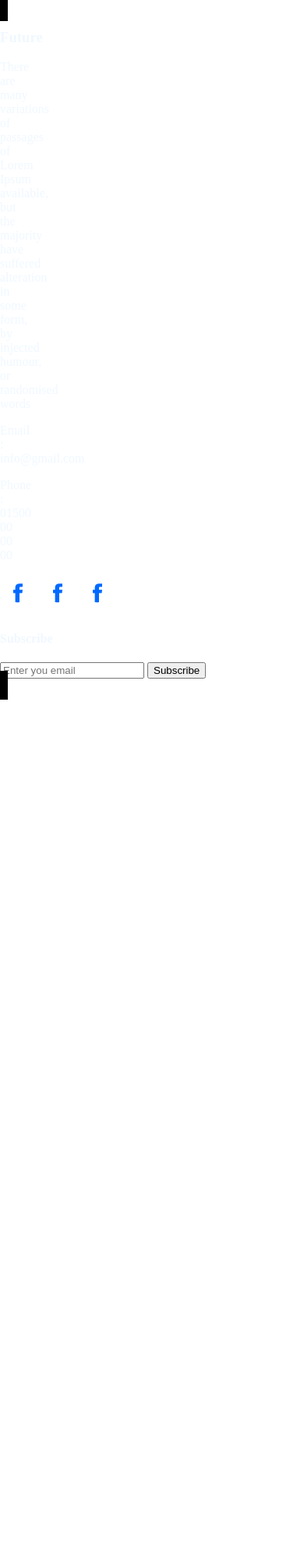
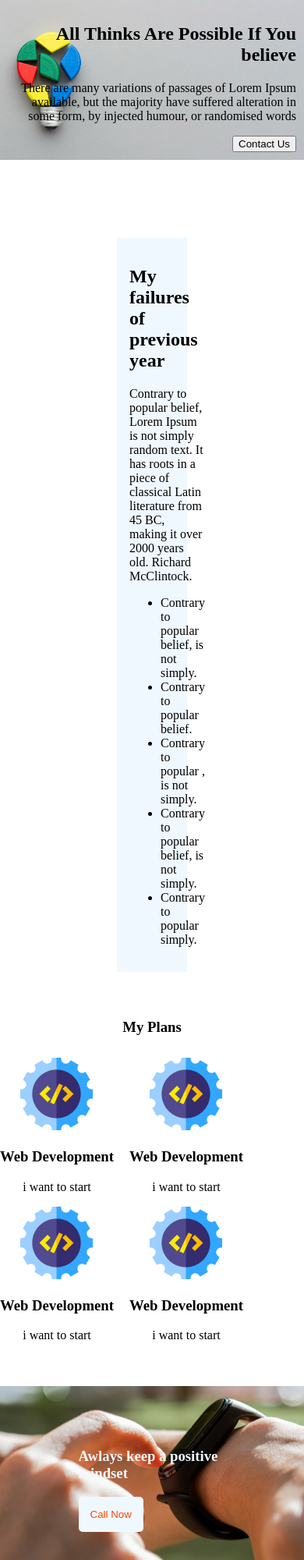
Before and after one commit to SI-Tanbir/new-year-shafik, a plain HTML site: page index.html in a window 390 px wide. Shown: the top 2000 px of the page at 78% size. Before the commit the page ends 897 px from the top, so only its background shows below. Drawn offline with Linux system fonts and the light colour scheme.

Commit message:
trying to make responsive

```diff
--- a/index.html
+++ b/index.html
@@ -10,7 +10,7 @@
 </head>
 
 <body>
-    <header class="hide">
+    <header>
         <div>
 
         </div>
@@ -24,7 +24,7 @@
 
     </header>
     <main>
-        <div class="Women-face hide">
+        <div class="Women-face ">
             <div class="women-images"><img src="./images/person.png" alt="">
             </div>
             <div class="Women-failure">
@@ -45,7 +45,7 @@
 
         </div>
 
-        <section class="my-plans-banner hide ">
+        <section class="my-plans-banner">
             <h3 class="my-plans-title">My Plans</h3>
             <div class="my-plans-icons">
 
@@ -80,7 +80,7 @@
 
 
 
-        <section class="background-watch-image hide">
+        <section class="background-watch-image ">
             <h3>Awlays keep a positive mindset</h3>
             <button class="btn-call">Call Now</button>
 
@@ -93,9 +93,11 @@
                 in some form, by injected humour, or randomised words</p>
             <p>Email : info@gmail.com</p>
             <p>Phone : 01500 00 00 00</p>
+            <div class="left-banner-icons">
             <img src="./images/icons/fb.png" alt="">
             <img src="./images/icons/fb.png" alt="">
             <img src="./images/icons/fb.png" alt="">
+        </div>
         </div>
         <div class="right-banner">
             <h4>Subscribe</h4>
--- a/style.css
+++ b/style.css
@@ -80,6 +80,7 @@ padding:0}
     color: aliceblue;
     display: flex;
     padding: 80px;
+    gap: 10px;
 
 }
 .address-banner p{
@@ -89,6 +90,7 @@ padding:0}
 .right-banner{
     padding: 50px;
 }
+
 
 /* responsive design */
 
@@ -122,10 +124,32 @@ padding:0}
         align-items: baseline;
     }
     .address-banner {
-        background-color: black;
-        display: inline;
+        /* background-color: black; */
+        /* display: inline; */
+        flex-direction: column;
+        flex-wrap: wrap;
         padding: 10px;
     }
+}
+.left-banner{
+    /* width: 100vw; */
+    /* display: inline-flex; */
+    /* flex-direction: column; */
+    /* flex-wrap: wrap; */
+
+}
+/* .left-banner img{
+    width:30vw;
+} */
+.left-banner-icons{
+    /* display: flex; */
+    flex-direction: column;
+    flex-wrap: wrap;
+    display: none
+}
+.address-banner p{
+    margin-right: 0px;
+}
     .right-banner {
         padding: 0px;
     }
```
